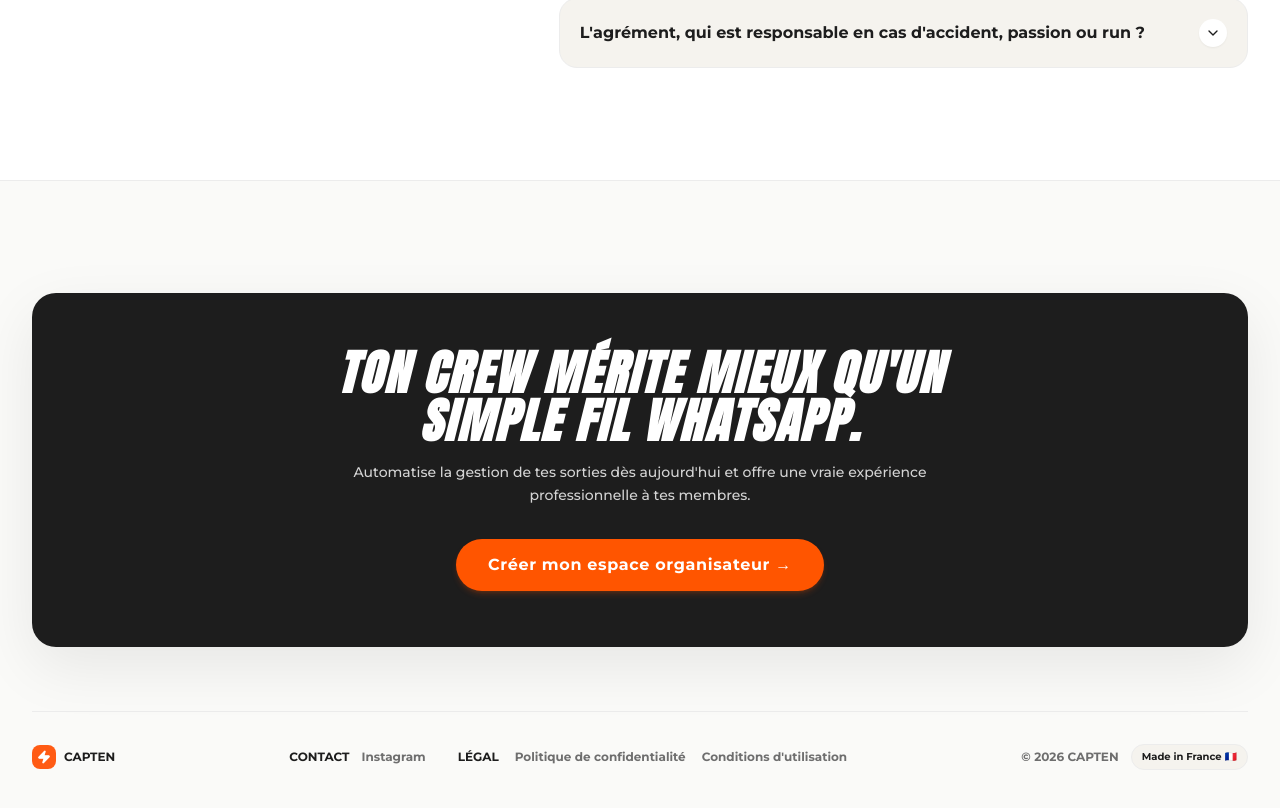
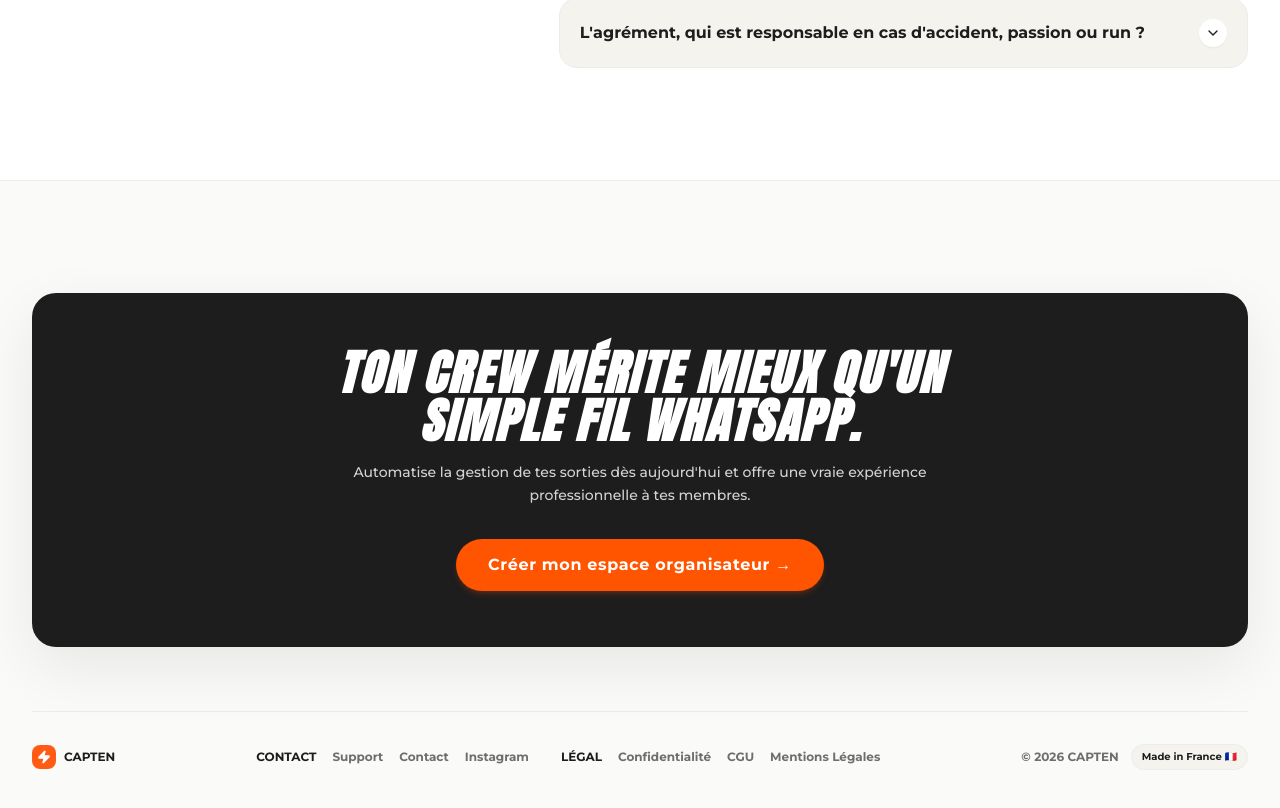
Before and after one commit to cheicknediawara10-crypto/capten, a Next.js app: page / in a window 1280 px wide. Shown: the part 3419-4227 px from the top of the page. Built offline with nearby package versions, Linux system fonts and the light colour scheme; no server answers.

Commit message:
fix(links): complete links audit - replace all placeholder/external Framer links with official Capten routes (/support, /rgpd, /cgu, /mentions-legales, mailto:contact@capten.app)

```diff
--- a/src/components/landing/Footer.tsx
+++ b/src/components/landing/Footer.tsx
@@ -41,9 +41,15 @@ export function Footer() {
 
           {/* Social & Legal Links */}
           <div className="flex flex-wrap items-center justify-center gap-8">
-            <div className="space-x-3">
+            <div className="space-x-4">
               <span className="text-[#1D1D1D] font-extrabold">CONTACT</span>
-              <a href="https://instagram.com" target="_blank" rel="noreferrer" className="hover:text-[#1D1D1D] transition-colors">
+              <Link href="/support" className="hover:text-[#1D1D1D] transition-colors">
+                Support
+              </Link>
+              <a href="mailto:contact@capten.app" className="hover:text-[#1D1D1D] transition-colors">
+                Contact
+              </a>
+              <a href="https://instagram.com/capten.app" target="_blank" rel="noreferrer" className="hover:text-[#1D1D1D] transition-colors">
                 Instagram
               </a>
             </div>
@@ -51,10 +57,13 @@ export function Footer() {
             <div className="space-x-4">
               <span className="text-[#1D1D1D] font-extrabold">LÉGAL</span>
               <Link href="/rgpd" className="hover:text-[#1D1D1D] transition-colors">
-                Politique de confidentialité
+                Confidentialité
               </Link>
               <Link href="/cgu" className="hover:text-[#1D1D1D] transition-colors">
-                Conditions d'utilisation
+                CGU
+              </Link>
+              <Link href="/mentions-legales" className="hover:text-[#1D1D1D] transition-colors">
+                Mentions Légales
               </Link>
             </div>
           </div>
```
